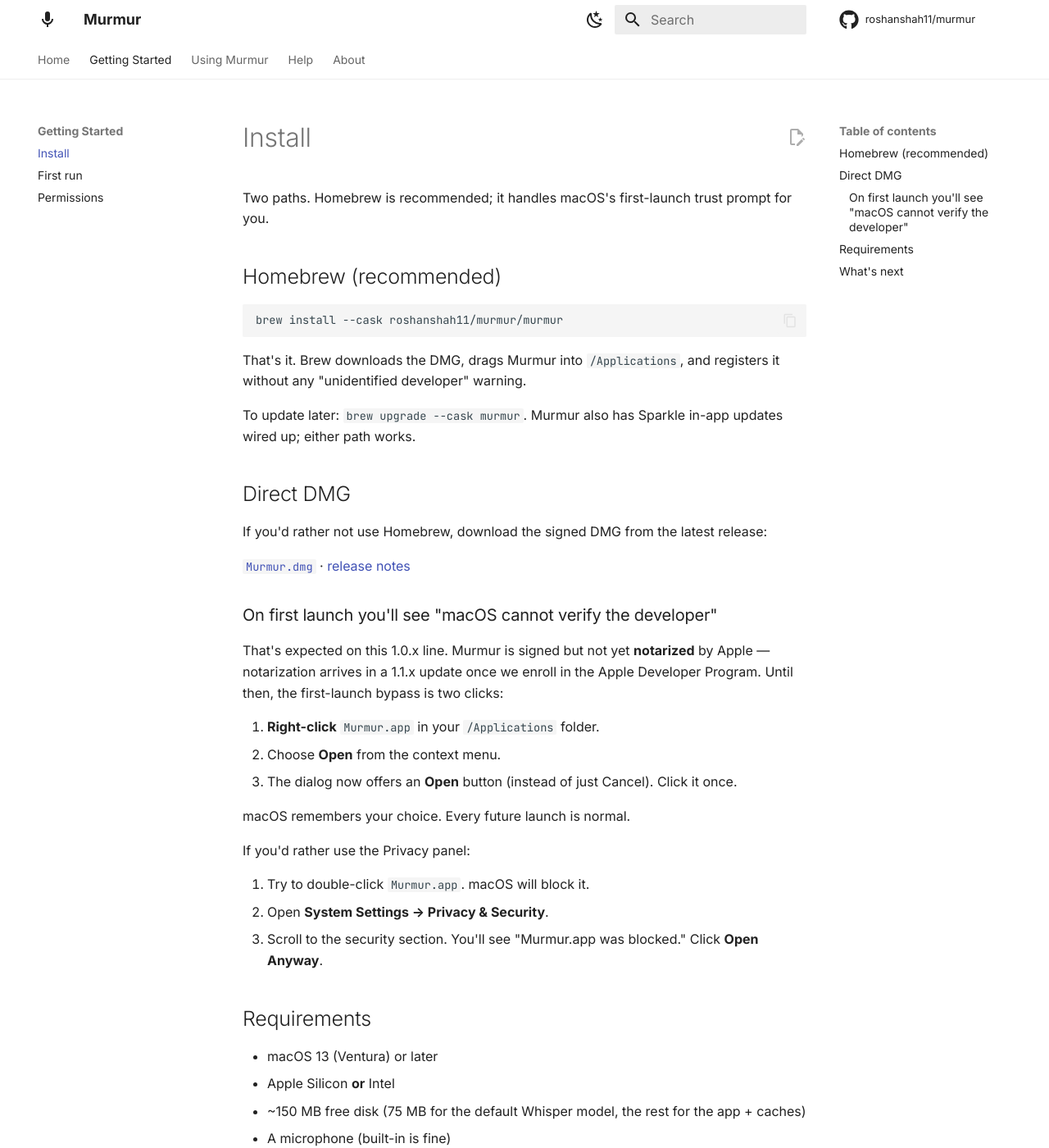
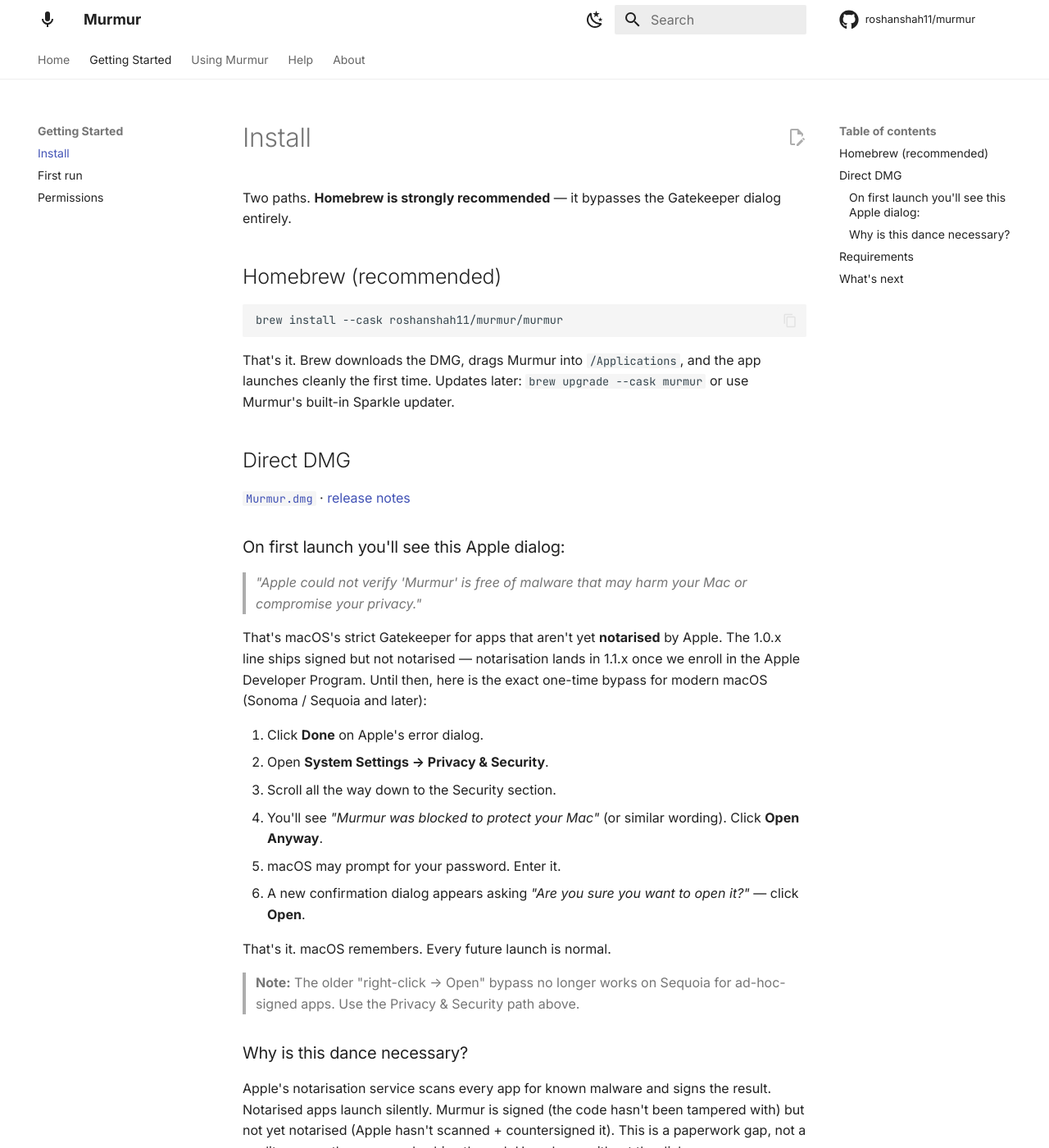
Before and after one commit to roshanshah11/murmur, an MkDocs documentation site: the page built from docs/install.md, in a window 1280 px wide and 1400 px high. Shown: the whole window at 82% size. Built offline with MkDocs 1.6.1 and Material for MkDocs 9.7.7, drawn with Linux system fonts in a browser that asks for light colours; comment, search, counter and statistics services are not loaded; some of the changed text lies outside the part shown.

Commit message:
docs: fix Gatekeeper bypass instructions for modern macOS (Sequoia+)
The "right-click → Open" trick no longer works on Sequoia for ad-hoc-
signed apps — Apple tightened Gatekeeper. The correct dance is now:

  System Settings → Privacy & Security → scroll → Open Anyway

Updated docs/install.md with the exact six-step sequence (including
the password prompt and the second confirmation dialog). Quoted the
literal Apple error text users will see ("Apple could not verify
Murmur is free of malware...") so the docs match what they're staring
at. Also added a short "Why is this dance necessary?" section honestly
explaining notarisation vs signing, and a clear note that this clears
in 1.1.x.

README Install section similarly updated. Homebrew remains the
recommended path (no dialog at all).

Co-Authored-By: Claude Opus 4.7 <noreply@anthropic.com>

````diff
--- a/docs/install.md
+++ b/docs/install.md
@@ -1,6 +1,6 @@
 # Install
 
-Two paths. Homebrew is recommended; it handles macOS's first-launch trust prompt for you.
+Two paths. **Homebrew is strongly recommended** — it bypasses the Gatekeeper dialog entirely.
 
 ## Homebrew (recommended)
 
@@ -8,31 +8,34 @@ Two paths. Homebrew is recommended; it handles macOS's first-launch trust prompt
 brew install --cask roshanshah11/murmur/murmur
 ```
 
-That's it. Brew downloads the DMG, drags Murmur into `/Applications`, and registers it without any "unidentified developer" warning.
-
-To update later: `brew upgrade --cask murmur`. Murmur also has Sparkle in-app updates wired up; either path works.
+That's it. Brew downloads the DMG, drags Murmur into `/Applications`, and the app launches cleanly the first time. Updates later: `brew upgrade --cask murmur` or use Murmur's built-in Sparkle updater.
 
 ## Direct DMG
 
-If you'd rather not use Homebrew, download the signed DMG from the latest release:
-
 [`Murmur.dmg`](https://github.com/roshanshah11/murmur/releases/latest/download/Murmur.dmg) · [release notes](https://github.com/roshanshah11/murmur/releases/latest)
 
-### On first launch you'll see "macOS cannot verify the developer"
+### On first launch you'll see this Apple dialog:
 
-That's expected on this 1.0.x line. Murmur is signed but not yet **notarized** by Apple — notarization arrives in a 1.1.x update once we enroll in the Apple Developer Program. Until then, the first-launch bypass is two clicks:
+> *"Apple could not verify 'Murmur' is free of malware that may harm your Mac or compromise your privacy."*
 
-1. **Right-click** `Murmur.app` in your `/Applications` folder.
-2. Choose **Open** from the context menu.
-3. The dialog now offers an **Open** button (instead of just Cancel). Click it once.
+That's macOS's strict Gatekeeper for apps that aren't yet **notarised** by Apple. The 1.0.x line ships signed but not notarised — notarisation lands in 1.1.x once we enroll in the Apple Developer Program. Until then, here is the exact one-time bypass for modern macOS (Sonoma / Sequoia and later):
 
-macOS remembers your choice. Every future launch is normal.
+1. Click **Done** on Apple's error dialog.
+2. Open **System Settings → Privacy & Security**.
+3. Scroll all the way down to the Security section.
+4. You'll see *"Murmur was blocked to protect your Mac"* (or similar wording). Click **Open Anyway**.
+5. macOS may prompt for your password. Enter it.
+6. A new confirmation dialog appears asking *"Are you sure you want to open it?"* — click **Open**.
 
-If you'd rather use the Privacy panel:
+That's it. macOS remembers. Every future launch is normal.
 
-1. Try to double-click `Murmur.app`. macOS will block it.
-2. Open **System Settings → Privacy & Security**.
-3. Scroll to the security section. You'll see "Murmur.app was blocked." Click **Open Anyway**.
+> **Note:** The older "right-click → Open" bypass no longer works on Sequoia for ad-hoc-signed apps. Use the Privacy & Security path above.
+
+### Why is this dance necessary?
+
+Apple's notarisation service scans every app for known malware and signs the result. Notarised apps launch silently. Murmur is signed (the code hasn't been tampered with) but not yet notarised (Apple hasn't scanned + countersigned it). This is a paperwork gap, not a quality gap — the same code ships through Homebrew without the dialog.
+
+This goes away in **Murmur 1.1.x** after Apple Developer Program enrollment. Until then: use Homebrew if the dialog bothers you.
 
 ## Requirements
 
@@ -40,8 +43,8 @@ If you'd rather use the Privacy panel:
 - Apple Silicon **or** Intel
 - ~150 MB free disk (75 MB for the default Whisper model, the rest for the app + caches)
 - A microphone (built-in is fine)
-- Permission to use the microphone and accessibility services (Murmur will prompt during [first run](first-run.md))
+- Microphone + Accessibility permissions (Murmur will prompt during [first run](first-run.md))
 
 ## What's next
 
-Continue to [First run](first-run.md) to walk through permission prompts and the onboarding wizard.
+Continue to [First run](first-run.md) for the permissions walkthrough and the onboarding wizard.
````
Also changed, not shown: README.md (+1 -1 lines).
